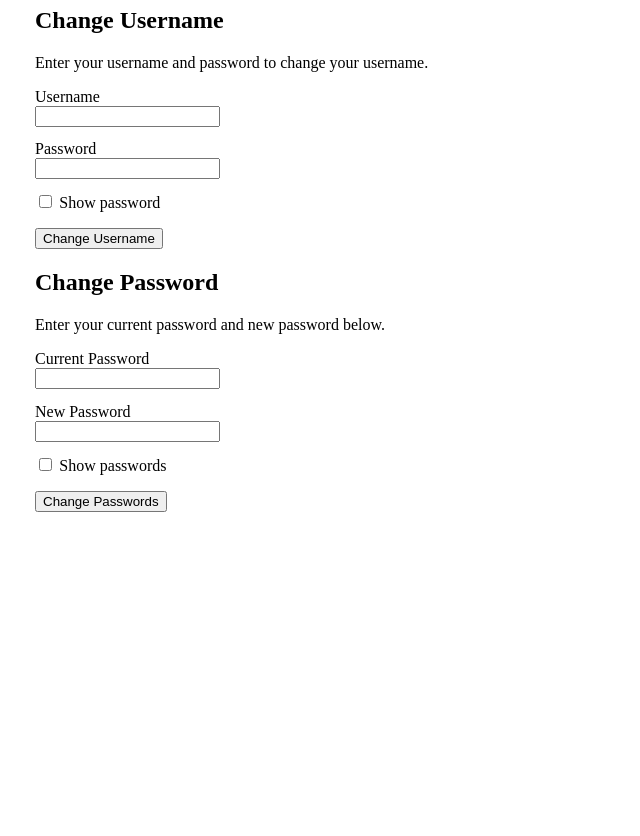
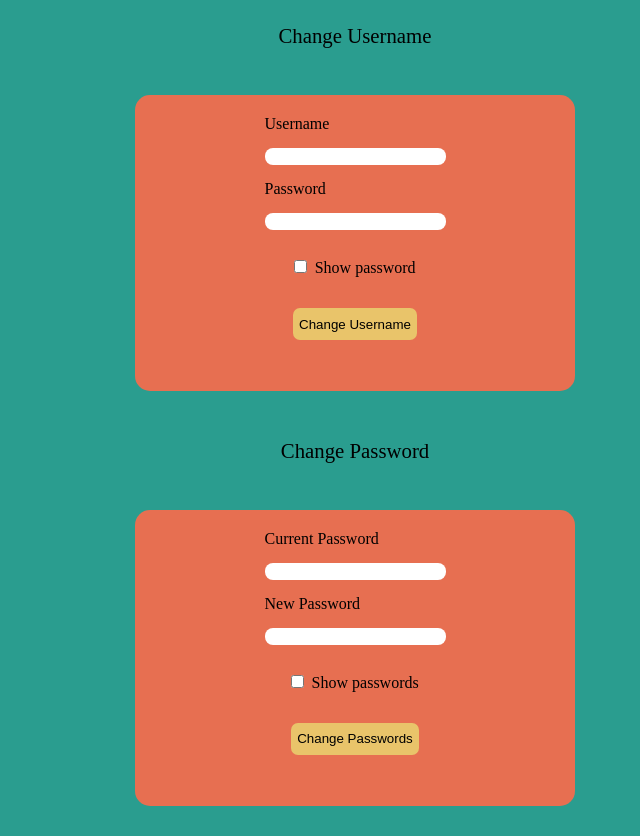
Before and after one commit to Johnek10/vanillaJS, a plain HTML site: page 03-toggle-password-multiple-forms/index.html in a window 1280 px wide. Shown: the part 73-909 px from the top of the page, without its empty margins (285-925 px from the left). Before the commit the page ends 800 px from the top, so only its background shows below. Drawn offline with Linux system fonts and the light colour scheme.

Commit message:
imporeved style 03

```diff
--- a/03-toggle-password-multiple-forms/index.html
+++ b/03-toggle-password-multiple-forms/index.html
@@ -4,12 +4,11 @@
     <meta charset="utf-8" />
     <title>Password Visibility - Multiple Forms</title>
     <meta name="viewport" content="width=device-width, initial-scale=1.0" />
-    <link rel="stylesheet" href="style.css" type="text/css">
+    <link rel="stylesheet" href="style.css" type="text/css" />
   </head>
   <body>
     <h1>Password Visibility - Multiple Forms</h1>
-    <h2>Change Username</h2>
-    <p>Enter your username and password to change your username.</p>
+    <h2 class="heading">Change Username</h2>
 
     <form>
       <div>
@@ -22,7 +21,12 @@
       </div>
       <div>
         <label for="show-password">
-          <input type="checkbox" name="show-password" id="show-password" data-pass="#password"/>
+          <input
+            type="checkbox"
+            name="show-password"
+            id="show-password"
+            data-pass="#password"
+          />
           Show password
         </label>
       </div>
@@ -31,9 +35,7 @@
       </p>
     </form>
 
-    <h2>Change Password</h2>
-
-    <p>Enter your current password and new password below.</p>
+    <h2 class="heading">Change Password</h2>
 
     <form>
       <div>
@@ -48,7 +50,12 @@
 
       <div>
         <label for="show-passwords">
-          <input type="checkbox" name="show-passwords" id="show-passwords" data-pass="#current-password, #new-password"/>
+          <input
+            type="checkbox"
+            name="show-passwords"
+            id="show-passwords"
+            data-pass="#current-password, #new-password"
+          />
           Show passwords
         </label>
       </div>
--- a/03-toggle-password-multiple-forms/index.js
+++ b/03-toggle-password-multiple-forms/index.js
@@ -1,30 +1,16 @@
-/* const passwordOld = document.querySelector("#password");
-const passwords = document.querySelectorAll("[data-pass='OK']");
-const userChange = document.querySelector("#show-password");
-
-const passwordChange = document.querySelector("#show-passwords"); */
-
-document.addEventListener('click',(event)=>{
-  if(!event.target.matches('[data-pass]')){
-    console.log(event.target);
-    //in label working,
-    console.log('dup');
-    return
+document.addEventListener("click", (event) => {
+  if (!event.target.matches("[data-pass]")) {
+    return;
   }
-
-  console.log(event.target.dataset['pass'])
-  const passwordField=event.target.dataset['pass'];
-  const password=document.querySelectorAll(passwordField);
-  password.forEach((e)=>{
-    if(event.target.checked){
-      e.type='text';
+  const passwordField = event.target.dataset["pass"];
+  // console.log(passwordField);
+  const password = document.querySelectorAll(passwordField);
+  //console.log(password)
+  password.forEach((e) => {
+    if (event.target.checked) {
+      e.type = "text";
+    } else {
+      e.type = "password";
     }
-    else{
-      e.type='password';
-    }
-  })
-/*    console.log(password);
-  console.log(passwordField);  */
-
-}
-  )
+  });
+});
--- a/03-toggle-password-multiple-forms/style.css
+++ b/03-toggle-password-multiple-forms/style.css
@@ -1,19 +1,48 @@
 body {
+  background-color: #2a9d8f;
+  display: flex;
+  flex-direction: column;
+  justify-content: center;
+  align-items: center;
   margin: 0 auto;
-  max-width: 40em;
-  width: 88%;
 }
 
+form {
+  background-color: #e76f51;
+  border-radius: 15px;
+  display: flex;
+  flex-direction: column;
+  align-items: center;
+  width: 400px;
+  margin: 30px;
+  padding: 20px;
+}
+
+.heading {
+  font-size: 1.3em;
+  font-weight: 500;
+}
+input {
+  margin: 15px 0;
+  border-radius: 8px;
+  border-style: none;
+}
 label {
   display: block;
   width: 100%;
-}
-
-input {
-  margin-bottom: 1em;
+  font-weight: 500;
 }
 
 [type="checkbox"] {
   margin-bottom: 0;
   margin-right: 0.25em;
 }
+
+button {
+  background-color: #e9c46a;
+  border-radius: 7px;
+  border-style: none;
+  height: 2rem;
+  margin: 15px 0;
+
+}
```
